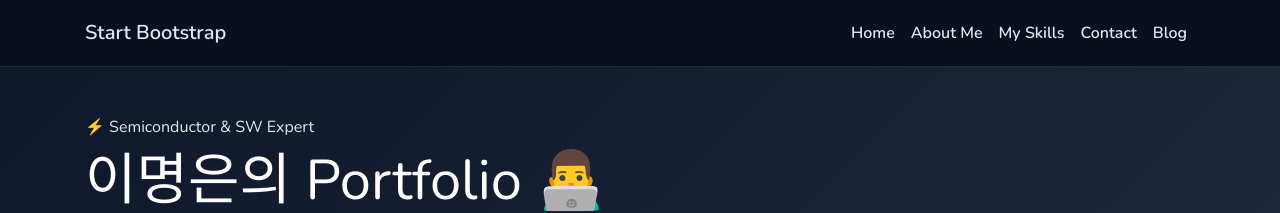
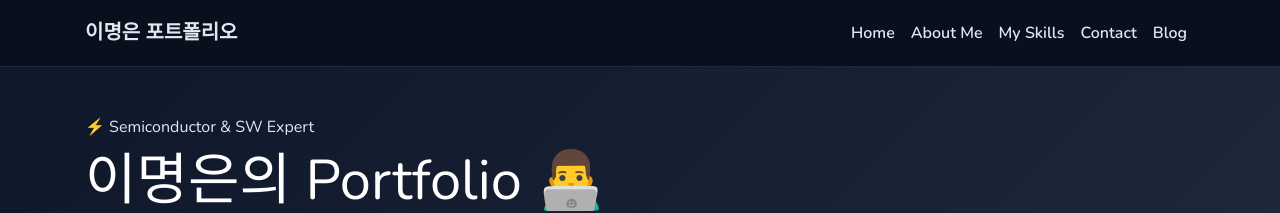
Before and after one commit to lee-myeong-eun/lee-myeong-eun.github.io, a Jekyll site: the page built from index.html, in a window 1280 px wide. Shown: the top 213 px of the page. Built offline with Jekyll 4.4.1, drawn with Linux system fonts in a browser that asks for light colours.

Commit message:
Replace 'Start Bootstrap' brand name with '이명은 포트폴리오' in navbar

```diff
--- a/_includes/navigation.html
+++ b/_includes/navigation.html
@@ -2,7 +2,7 @@
 <nav class="navbar navbar-expand-lg navbar-dark bg-dark">
   <div class="container">
     <a class="navbar-brand js-scroll-trigger" href="{{ site.baseurl }}/"
-      >Start Bootstrap</a
+      ><span class="text-gradient">이명은 포트폴리오</span></a
     >
     <button
       class="navbar-toggler ml-auto"
```
